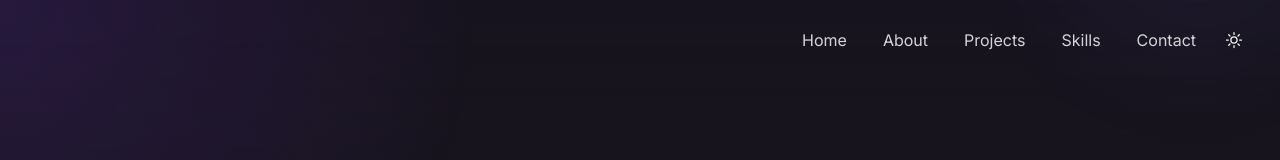
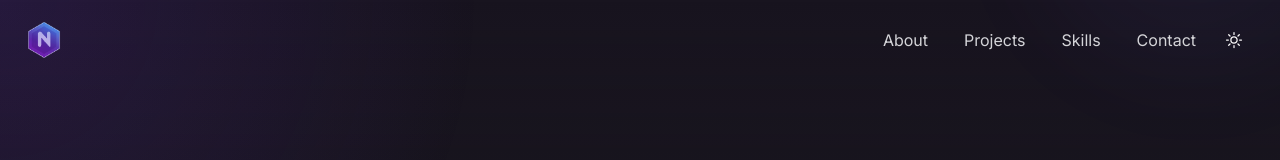
Before and after one commit to nabilelbajdi/nabil-portfolio, a React (Vite) app: page / in a window 1280 px wide. Shown: the top 160 px of the page. Built offline with nearby package versions, Linux system fonts and the light colour scheme.

Commit message:
Add logo to navigation and update favicon

```diff
--- a/index.html
+++ b/index.html
@@ -2,7 +2,7 @@
 <html lang="en">
   <head>
     <meta charset="UTF-8" />
-    <link rel="icon" type="image/svg+xml" href="/favicon.ico" />
+    <link rel="icon" type="image/png" href="/logo.png" />
     <meta name="viewport" content="width=device-width, initial-scale=1.0" />
     <meta name="description" content="Nabil El Bajdi - AI Developer Portfolio showcasing projects and skills in AI development and software development" />
     <meta name="theme-color" content="#7c3aed" />
--- a/src/components/layout/MainNav.jsx
+++ b/src/components/layout/MainNav.jsx
@@ -38,7 +38,6 @@ export function MainNav() {
   }, [lastScrollY]);
 
   const navItems = [
-    { label: "Home", href: "#home" },
     { label: "About", href: "#about" },
     { label: "Projects", href: "#projects" },
     { label: "Skills", href: "#skills" },
@@ -56,7 +55,14 @@ export function MainNav() {
       )}
     >
       <div className="container mx-auto flex items-center justify-between">
-        <div className="w-8" />
+        {/* Logo */}
+        <a href="#home" className="flex items-center">
+          <img
+            src="src/assets/images/logo.png"
+            alt="Nabil El Bajdi"
+            className="h-10 w-auto -my-1"
+          />
+        </a>
 
         {/* Desktop Navigation */}
         <nav className="hidden md:flex items-center space-x-1">
```
Also changed, not shown: public/logo.png (added).
